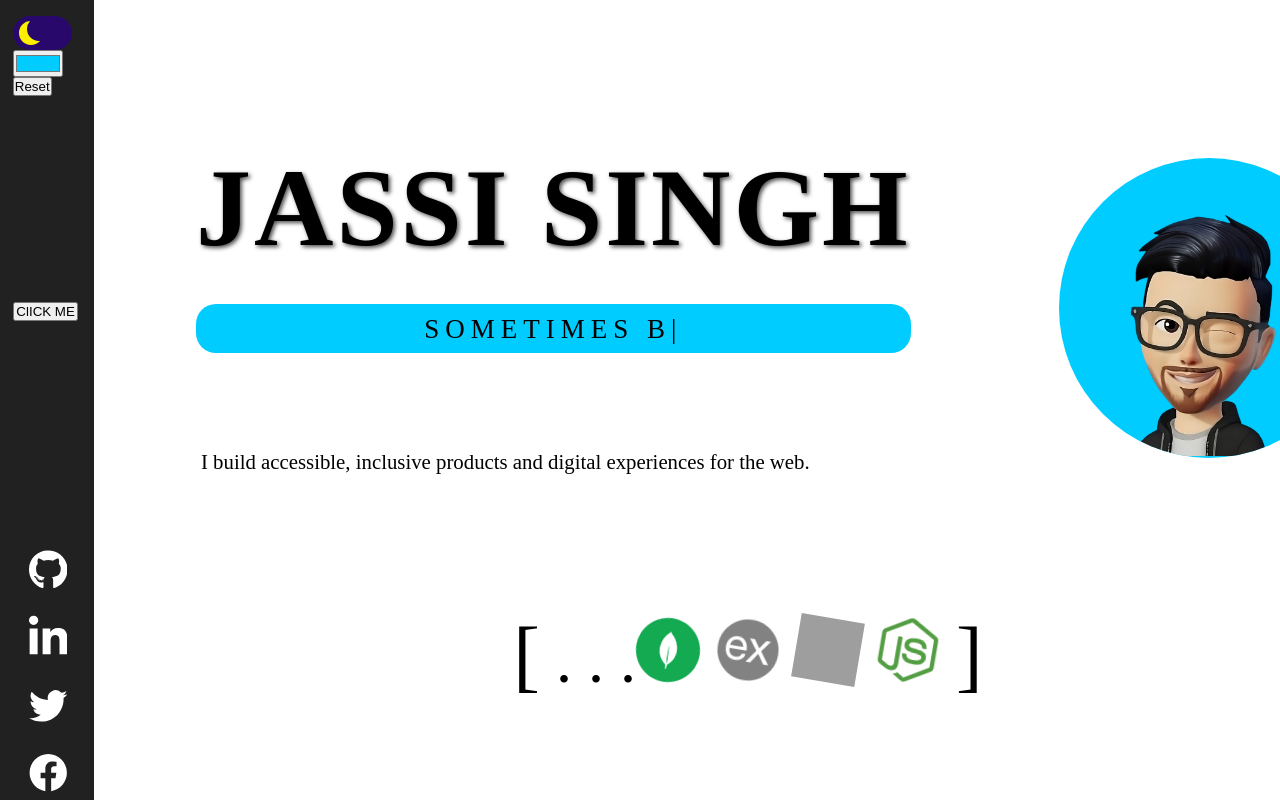
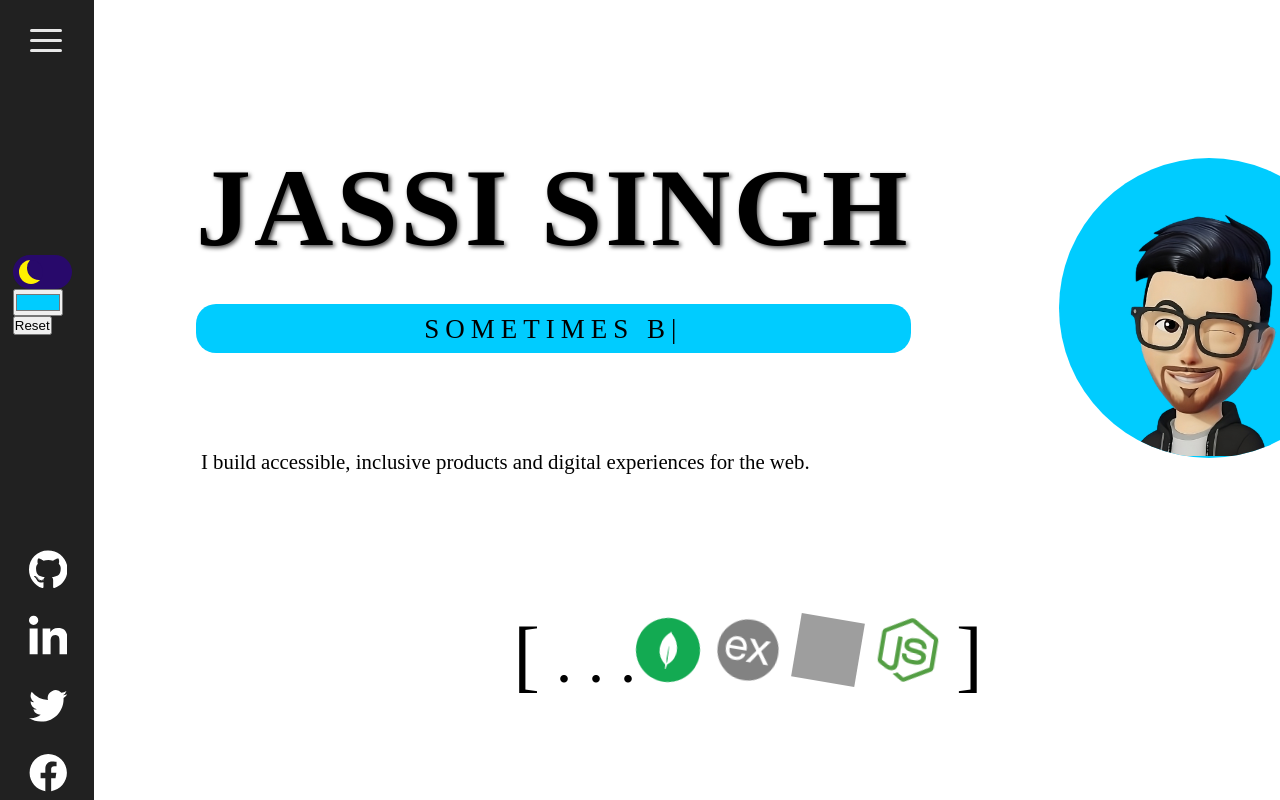
Before and after one commit to JassiSingh08/Personal_Portfolio, a React (Create React App) app: page / in a window 1280 px wide. Shown: the top 800 px of the page. Built offline with nearby package versions, Linux system fonts and the light colour scheme; grey boxes are pictures that could not be loaded; a web font is replaced by a local one.

Commit message:
navbar completed

```diff
--- a/package.json
+++ b/package.json
@@ -9,6 +9,7 @@
     "@testing-library/user-event": "^13.5.0",
     "dom": "^0.0.3",
     "framer-motion": "^10.16.4",
+    "hamburger-react": "^2.5.0",
     "react": "^18.2.0",
     "react-dom": "^18.2.0",
     "react-intersection-observer": "^9.5.2",
--- a/src/App.js
+++ b/src/App.js
@@ -7,17 +7,22 @@ import { ThemeContext } from "./context/ThemeContext";
 
 function App() {
   const [isNavOpen, setNavOpen] = useState(true);
+  const [isClicked, setClicked] = useState(false)
 
   // Function to toggle the Nav component
   const toggleNav = () => {
     setNavOpen(!isNavOpen);
   };
 
+  const toggleHamClick = () => {
+    setClicked(!isClicked)
+  }
+
   return (
     <>
       <ThemeContext>
-        <Nav isNavOpen={isNavOpen} setNavOpen={setNavOpen} />
-        <Main toggleNav={toggleNav} />
+        <Nav isNavOpen={isNavOpen} setNavOpen={setNavOpen} toggleHamClick={toggleHamClick} />
+        <Main toggleNav={toggleNav} isClicked={isClicked} setClicked={setClicked} />
       </ThemeContext>
     </>
   );
--- a/src/components/Main.jsx
+++ b/src/components/Main.jsx
@@ -6,20 +6,26 @@ import { DarkContext } from "../context/ThemeContext";
 import LightToDark from "./LightToDark";
 import Projects from "./Projects";
 import ContactMe from "./ContactMe";
+import { Divide as Hamburger } from "hamburger-react";
 
-const Main = ({ toggleNav }) => {
+const Main = ({ toggleNav, isClicked, setClicked }) => {
   const { darkMode } = useContext(DarkContext);
 
   return (
     <>
       <div className={`left-container ${darkMode ? `darkTheme` : `smooth`}`}>
         <div className="sidebar">
+          <div className="nav-hambgr" onClick={toggleNav}>
+            <Hamburger
+              color="#e8e8e8"
+              rounded
+              toggled={isClicked}
+              toggle={setClicked}
+            />
+          </div>
           {/* DARK THEME TOGGLE  */}
           <LightToDark />
           {/*  */}
-          <button className="nav-button" onClick={() => toggleNav()}>
-            ClICK ME
-          </button>
           <div className="card">
             <span className="social-link1">
               <svg
--- a/src/components/Nav.jsx
+++ b/src/components/Nav.jsx
@@ -1,14 +1,20 @@
-import React from "react";
+import React, { useContext } from "react";
+import { DarkContext } from "../context/ThemeContext";
 
-const Nav = ({ isNavOpen, setNavOpen }) => {
+
+const Nav = ({ isNavOpen, setNavOpen, toggleHamClick }) => {
+
+  const { darkMode } = useContext(DarkContext);
+
   const closeNavbar = () => {
     setNavOpen(!isNavOpen);
+    toggleHamClick()
   };
 
   return (
     <>
       <div
-        className={`side-nav-bar ${isNavOpen ? "close" : ""}`}
+        className={`side-nav-bar ${isNavOpen ? "close" : ""} `}
         onClick={() => closeNavbar()}
       >
         <div className="header">
--- a/src/index.css
+++ b/src/index.css
@@ -22,10 +22,11 @@ body {
 }
 
 .darkTheme {
-  background-color: #212121;
-  color: #e8e8e8;
+  background-color: #212121 !important;
+  color: #e8e8e8 !important;
   transition: all 0.4s ease;
 }
+
 
 .smooth {
   transition: background-color 0.45s ease, color 0.45s ease;
@@ -61,6 +62,12 @@ body {
   background: var(--sidenavbar-color);
   transition: var(--tran-05);
   z-index: 100;
+}
+
+.nav-hambgr{
+  display: flex;
+  align-content: center;
+  justify-content: center;
 }
 
 .side-nav-bar.close {
@@ -182,6 +189,8 @@ body {
 }
 
 /* ---------------------------------------- */
+
+
 /* ---------------------------------------- */
 
 .side-nav-bar li a:hover {
```
Also changed, not shown: 1 other file (tests, documents, lock files or other folders).
